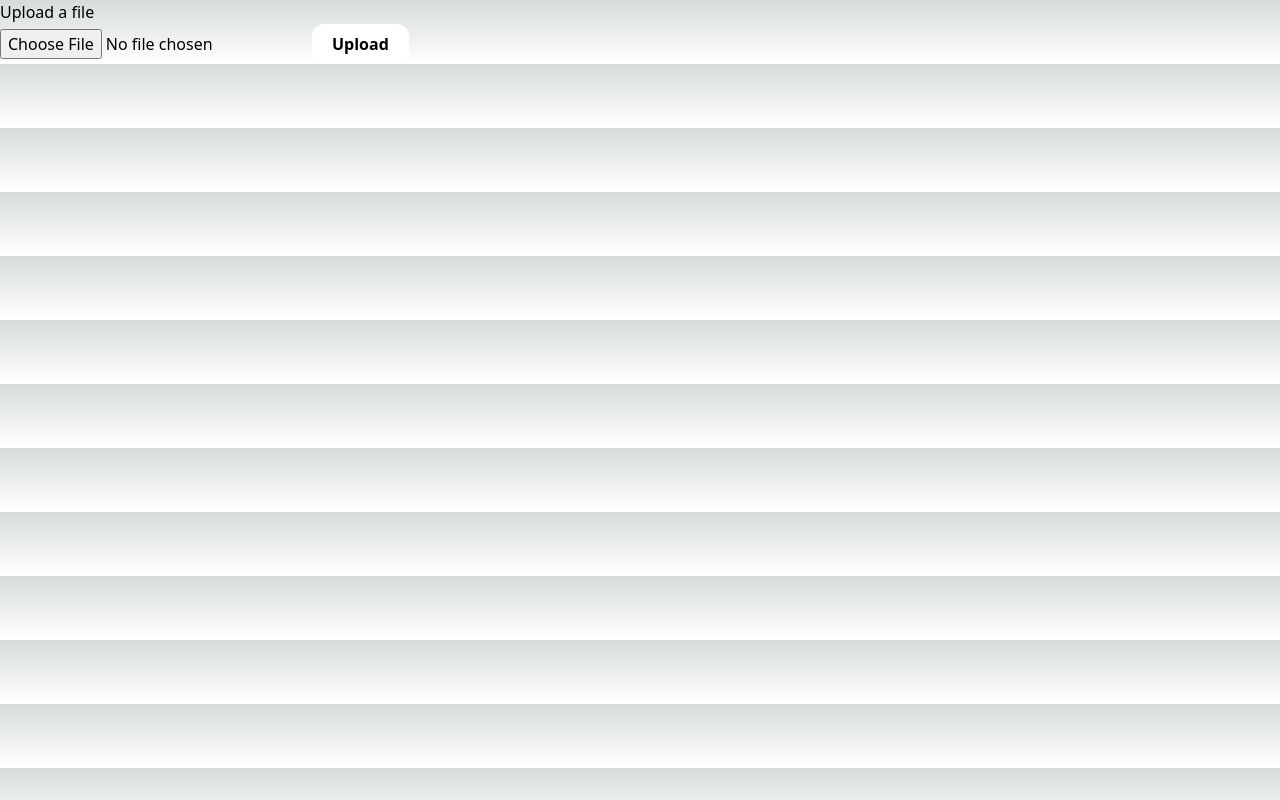
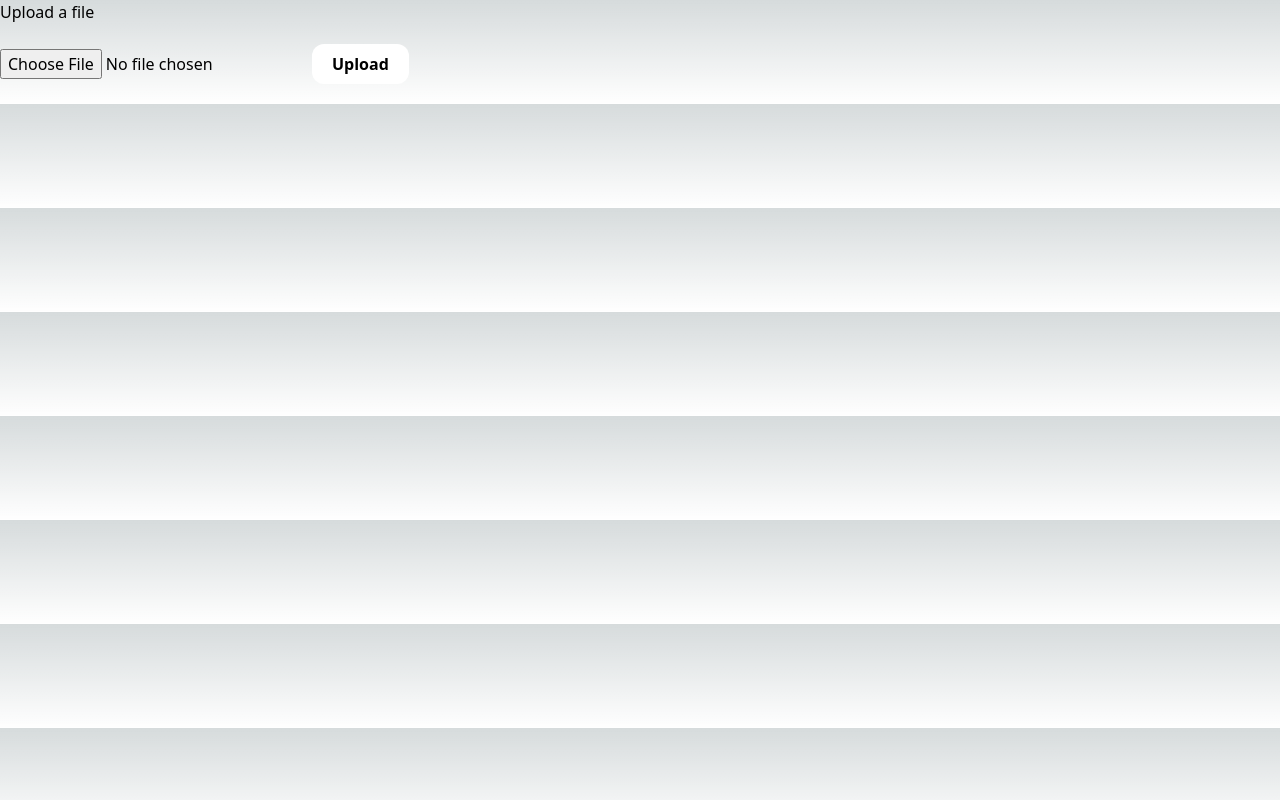
Before and after one commit to anuragts/host-thing, a Next.js app: page /components/Appwrite in a window 1280 px wide. Built offline with nearby package versions, Linux system fonts and the light colour scheme.

Commit message:
margin stuff

```diff
--- a/src/pages/components/Appwrite.tsx
+++ b/src/pages/components/Appwrite.tsx
@@ -39,10 +39,10 @@ const Appwrite: React.FC = () => {
   };
 
   return (
-    <div>
+    <div className="">
       <div>Upload a file</div>
-      <input type="file" id="uploader" />
-      <button className="bg-white text-black px-5 py-2 rounded-xl font-semibold" onClick={handleUpload} disabled={uploading}>
+      <input type="file" id="uploader" className="my-3" />
+      <button className="bg-white my-5 text-black px-5 py-2 rounded-xl font-semibold" onClick={handleUpload} disabled={uploading}>
         {uploading ? "Uploading..." : "Upload"}
       </button>
     </div>
```
